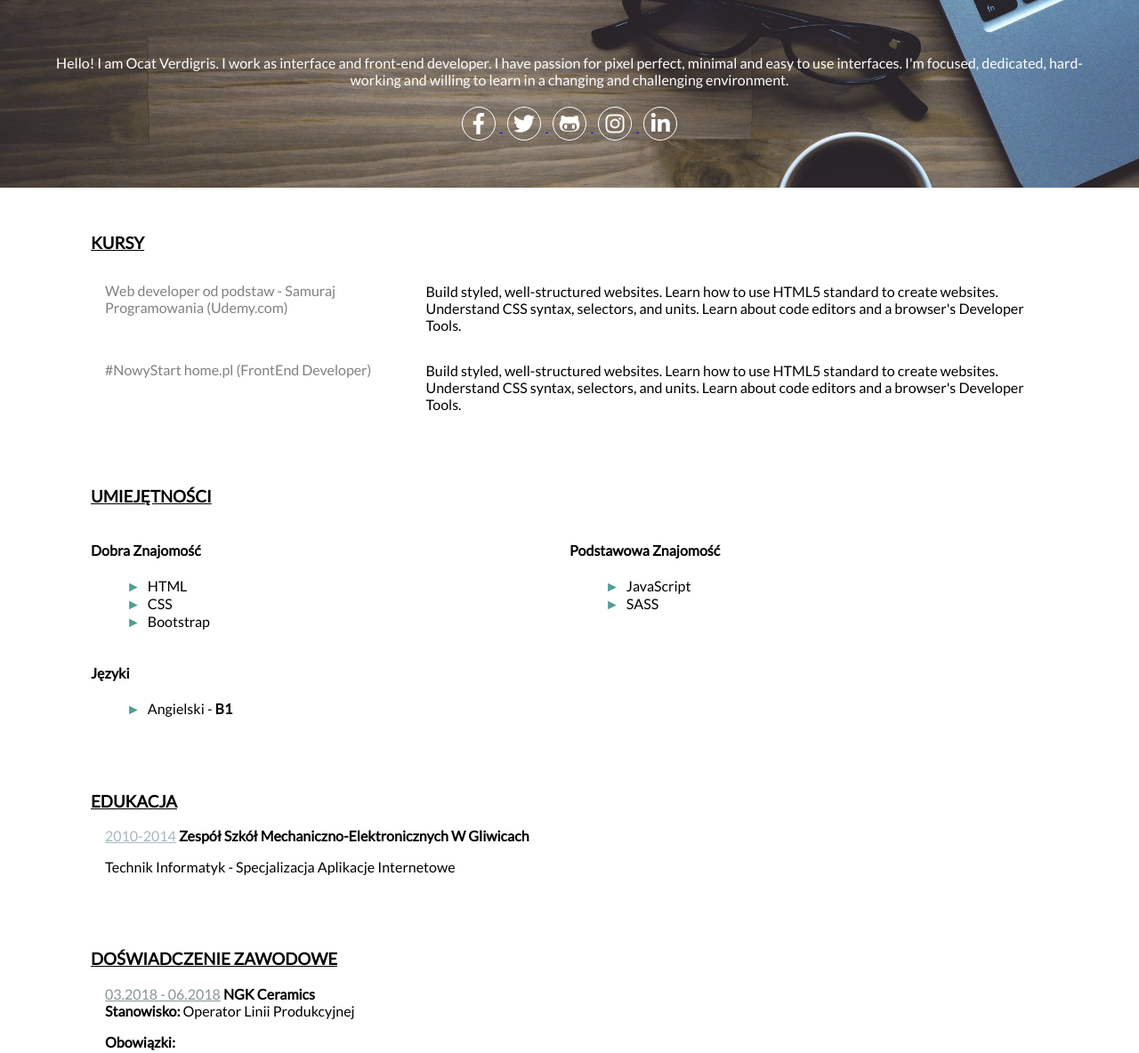
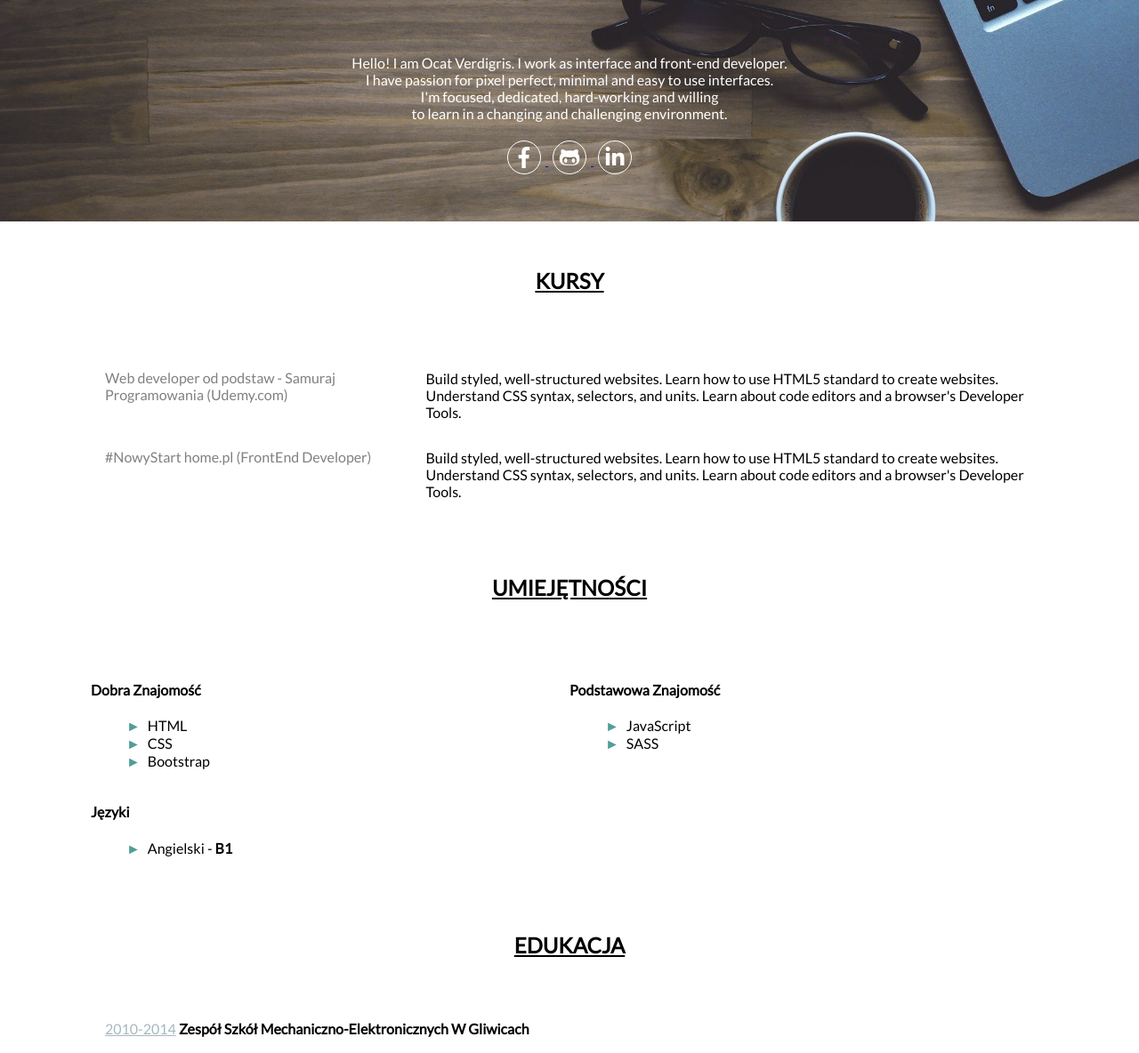
Before and after one commit to BrazMaster/MyCV, a plain HTML site: page index.html in a window 1280 px wide. Shown: the part 259-1443 px from the top of the page at 89% size. Drawn offline with Linux system fonts and the light colour scheme.

Commit message:
add new style

```diff
--- a/index.html
+++ b/index.html
@@ -17,20 +17,16 @@
         <h1>Karol Karolczyk</h1>
 
         <section>
-            <p>Hello! I am Ocat Verdigris. I work as interface and front-end developer. I have passion for pixel perfect, minimal and easy to use interfaces. I'm  focused, dedicated, hard-working and willing to learn in a changing and challenging environment.</p>
-                <a href="https://www.facebook.com/flynerdpl/" target="_blank">
+            <p>Hello! I am Ocat Verdigris. I work as interface and front-end developer. <br>
+                I have passion for pixel perfect, minimal and easy to use interfaces. <br>
+                I'm  focused, dedicated, hard-working and willing <br> to learn in a changing and challenging environment.</p>
+                <a href="https://www.facebook.com/karol.karolczyk" target="_blank">
                     <i class="fab fa-facebook-f"></i>
                 </a>
-                <a href="https://www.twitter.com/flynerdpl/" target="_blank">
-                    <i class="fab fa-twitter"></i>
-                </a>
-                <a href="https://github.com/ritaly" target="_blank">
+                <a href="https://github.com/BrazMaster" target="_blank">
                     <i class="fab fa-github-alt"></i>
                 </a>
-                <a href="https://www.instagram.com/flynerdpl/" target="_blank">
-                    <i class="fab fa-instagram"></i>
-                </a>
-                <a href="https://www.linkedin.com/in/ritalyczywek/" target="_blank">
+                <a href="https://www.linkedin.com/in/karol-karolczyk/" target="_blank">
                     <i class="fab fa-linkedin-in"></i>
                 </a>
         </section>
@@ -39,7 +35,7 @@
     <main>
         <!--Courses -->
         <section>
-            <h3>Kursy</h3>
+            <h2>Kursy</h2>
 
             <article class='course'>
                 <div class='title'>
@@ -72,7 +68,7 @@
         <!-- Skilss -->
         <section>
 
-                <h3>Umiejętności</h3>
+                <h2>Umiejętności</h2>
                 <div class="skills">
                     <div class='column'>
                         <h4>Dobra Znajomość</h4>
@@ -100,7 +96,7 @@
 
         <!-- Education -->
         <section>
-            <h3>Edukacja</h3>
+            <h2>Edukacja</h2>
 	      <article>
 	        <div class='school'>
 	          <span>2010-2014</span> <strong>Zespół Szkół Mechaniczno-Elektronicznych w Gliwicach</strong>
@@ -113,7 +109,7 @@
 
         <!-- Experience / Projects / Portfolio ... -->
         <section>
-            <h3>Doświadczenie Zawodowe</h3>
+            <h2>Portfolio</h2>
             <article>
                 <div class='job-title'>
                   <span>03.2018 - 06.2018</span> <strong>NGK Ceramics</strong><br> <strong>Stanowisko:</strong> Operator Linii Produkcyjnej
@@ -132,7 +128,7 @@
 
     </main>
     <footer>
-        <p>Created by: Karol Karolczyk / <a href="https://www.linkedin.com/in/ritalyczywek/">LinkedIn</a> / 2020 </p>
+        <p>Created by: Karol Karolczyk / <a href="https://www.linkedin.com/in/karol-karolczyk/">LinkedIn</a> / 2020 </p>
       </footer>
 </body>
 </html>
--- a/style.css
+++ b/style.css
@@ -44,9 +44,11 @@ body {
     color: white;
   }
 
-  h3 {
+  h2 {
       text-transform: uppercase;
       text-decoration: underline;
+      text-align: center;
+      padding-bottom: 50px;
   }
 
   main {
@@ -83,6 +85,7 @@ body {
     display: flex;
     -ms-flex-wrap: wrap;
     flex-wrap: wrap;
+
   }
 
   .skills .column {
```
